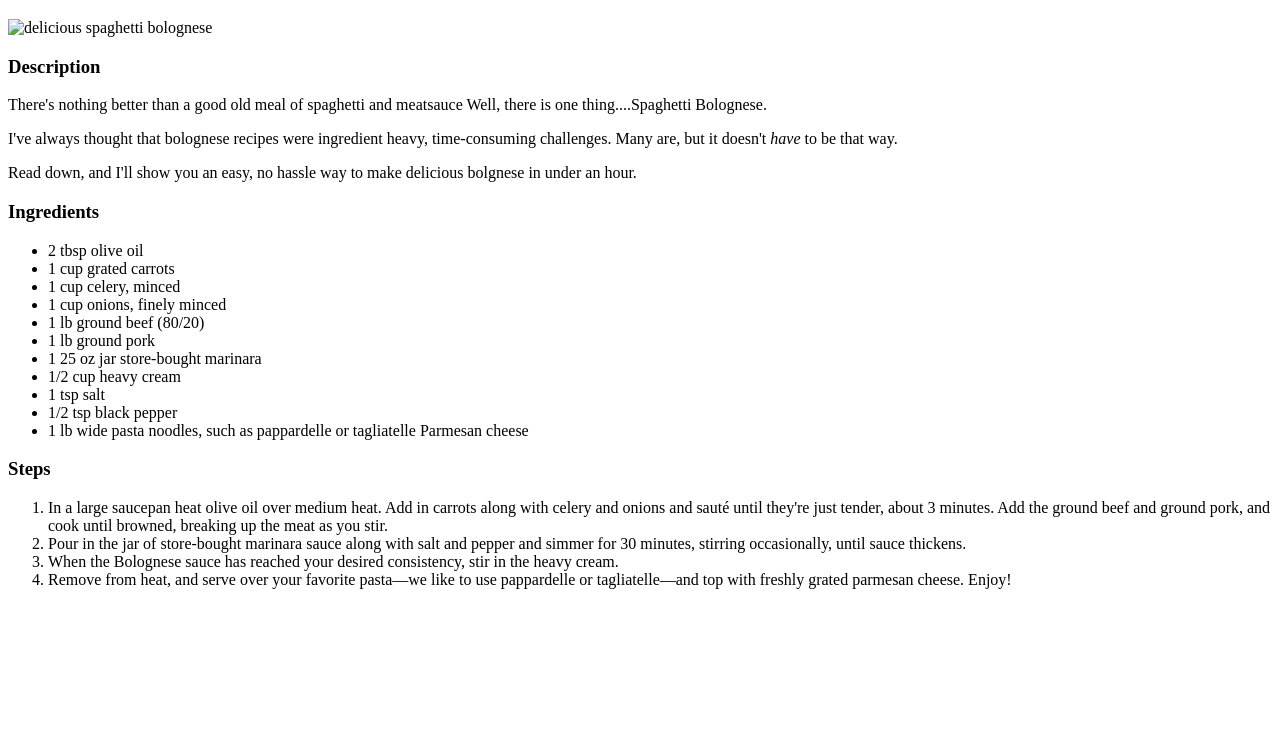
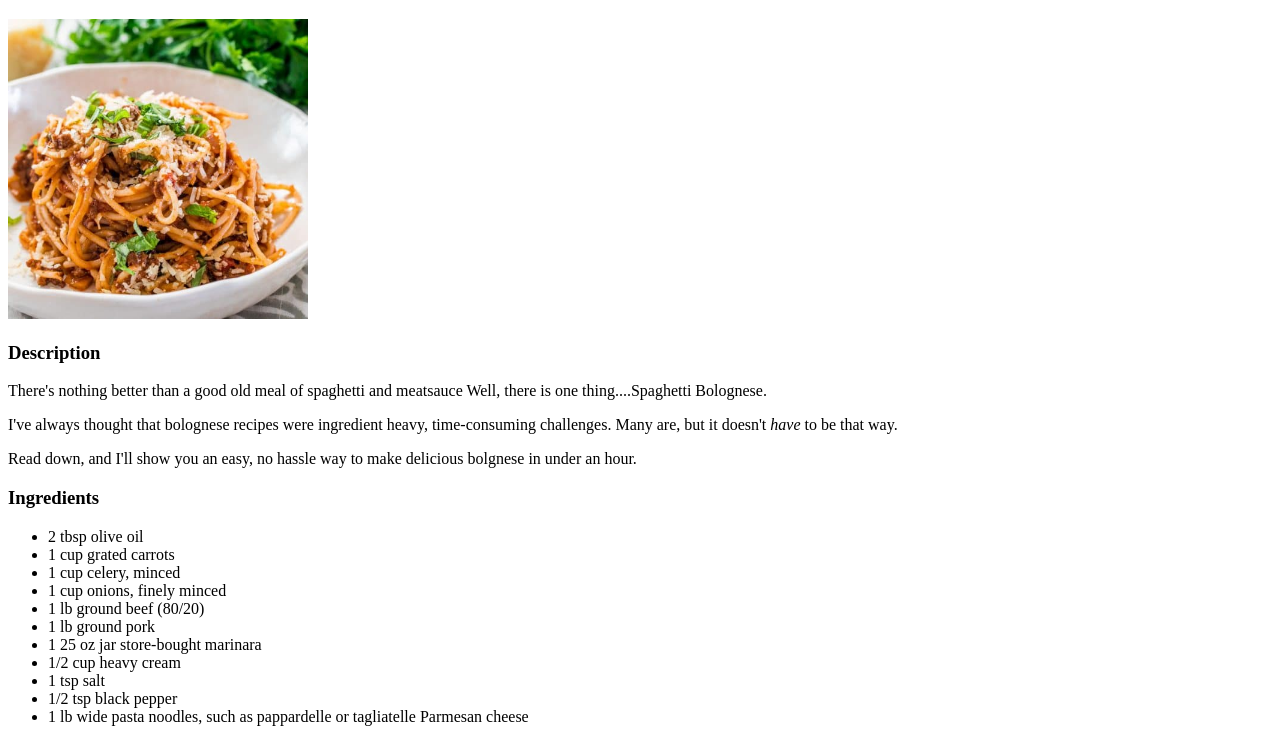
Before and after one commit to eric-h-123/odin-recipes, a plain HTML site: page recipes/bolognese.html in a window 1280 px wide. Shown: the part 61-800 px from the top of the page. Drawn offline with Linux system fonts and the light colour scheme.

Commit message:
Edit recipe

```diff
--- a/recipes/bolognese.html
+++ b/recipes/bolognese.html
@@ -3,13 +3,13 @@
 <head>
     <meta charset="UTF-8">
     <meta name="viewport" content="width=device-width, initial-scale=1.0">
-    <title>Document</title>
+    <title>Bolognese</title>
 </head>
 <body>
     <h1>Super Simple Bolognese</h1>
 
-        <img src="../bolo.jpg" alt="delicious spaghetti bolognese"
-        width="200"
+        <img src="../img/bolo.jpg" alt="delicious spaghetti bolognese"
+        width="300"
         height="300">
     <h3>Description</h3>
     <p>There's nothing better than a good old meal of spaghetti and meatsauce
```
